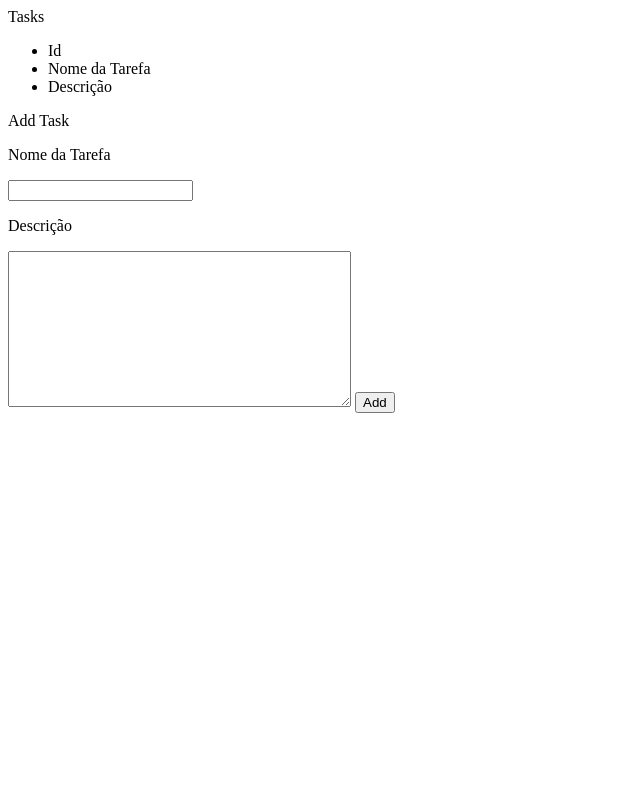
After one commit to lucasdlg5/ForceLineProject, a Flask app: template todoapp/template/home.1.html in a window 1280 px wide. The commit adds this page. Shown: the whole page, without its empty margins (0-640 px from the left). Run offline with Flask 2, Linux system fonts and the light colour scheme; the template is opened without the code that fills it, so the values that code supplies are empty.

Commit message:
página home

```diff
--- a/todoapp/static/home.css
+++ b/todoapp/static/home.css
@@ -1,141 +1,49 @@
-body{
-    background: #fff;
-}
-*{
-    margin: 0;
-    padding: 0;
+
+.modal-buttons{
+    display: flex;
+    justify-content: space-between;
 }
 
-.container{
-    display: flex;
-    flex-direction: column;
-    margin-top: 1%;
-    margin-right: auto;
-    margin-left: auto;
-    justify-content: flex-start;
-    border-radius: 3px;
-    width: 80vw;
-    height: 30vh;
-    box-shadow: 0 0 2rem rgba(0,0,0,0.1), 0 0 3rem rgba(0,0,0,0.03);
-}
-
-.title{
-    font-weight: bold;
-    width: 80vw;
-    justify-content: center;
-    display: flex;
-    margin-left: 10%;
-    margin-top: 2%;
-    font-size: 25px;
-    font-family: roboto;
-    /* border-bottom: 1px solid rgb(0, 0, 0, 0.2); */
+#outer-modal{
+    display: none;
+    align-items: center;
+    position: absolute;
+    z-index: 1000;
+    left: 0;
+    right: 0;
+    top: auto;
 
 }
 
+.modal-dialog {
 
-ul {
-    margin-top: 0.1%;
-    margin-left: 1%;
     display: flex;
-    flex-direction: row;
-    width: 100%;
+    align-items: center;
+    justify-content: center;
+    height: 100vh;
+}
+
+.modal {
+    width: 500px;
+    margin: 0px auto;
+    padding: 20px;
+    border-radius: 2px;
+    box-shadow: 0 2px 8px 1px;
+    transition: all 0.2s ease-in;
+  }
 
 
-}
-li{
-    margin-top: 0.5%;
-    font-weight: bold;
-    font-family: Lato;
-    height: 10%;
-    margin-right: 20%;
-    list-style-type: none;
-
-
-}
-#data {
+.home-header{
     display: flex;
-    flex-direction: column;
-    justify-content: left;
-    overflow-y: auto;
-
-}
-form{
-    display: flex;
-    flex-direction: column;
-    margin-top: 1%;
-    margin-right: auto;
-    margin-left: auto;
-    justify-content: flex-start;
-    border-radius: 3px;
-    width: 80vw;
-    height: 60vh;
-    box-shadow: 0 0 2rem rgba(0,0,0,0.1), 0 0 3rem rgba(0,0,0,0.03);
-
+    justify-content: space-between;
+    width: 100%;
 }
 
-input, textarea {
-    margin-left: 5%;
-    width: 90%;
-    min-width: 90%;
-    max-width: 90%;
-    min-height: 2rem;
-    font: inherit;
-    font-size: 1.6rem;
-    border: 0.1rem solid rgba(0, 0, 0, 0.1);
-  }
-textarea{
-    border-radius: 5px;
-    font-size: 100%;
-
+.home-content{
+    display: flex;
+    justify-content: center;
 }
-p{
-    margin-left: 5%;
-    font-weight: bold;
-    width: 80vw;
-    justify-content: flex-start;
-    display: flex;
-    margin-top: 2%;
-    font-size: 18px;
-    font-family: roboto;
-
+.tasks-table{
+    width: 85%;
+    margin-bottom: 50px;
 }
-
-
-.animate
-{
-	transition: all 0.1s;
-	-webkit-transition: all 0.1s;
-}
-
-.action-button
-{
-	position: relative;
-	padding: 10px 40px;
-    margin: 0px 10px 10px 0px;
-    float: left;
-	border-radius: 10px;
-	font-family: roboto;
-	font-size: 25px;
-	color: #FFF;
-	text-decoration: none;
-}
-
-
-
-.green{
-    width: 10%;
-    height: 10%;
-    margin-left: 77%;
-    margin-top: 2%;
-    text-align: center;
-	background-color: #82BF56;
-	border-bottom: 5px solid #669644;
-	text-shadow: 0px -2px #669644;
-}
-
-
-.action-button:active
-{
-	transform: translate(0px,5px);
-	border-bottom: 1px solid;
-}
--- /dev/null
+++ b/todoapp/template/home.1.html
@@ -0,0 +1,31 @@
+<html>
+    <head>
+            <meta name="author" content="www.twitter.com/cheeriottis">
+            <link href='https://fonts.googleapis.com/css?family=Pacifico' rel='stylesheet' type='text/css'>
+
+           <link rel="stylesheet" href="../static/home.css">
+    </head>
+    <body>
+        <div class="title">Tasks</div>
+        <div class="container">
+
+            <ul>
+                <li>Id</li>
+                <li>Nome da Tarefa</li>
+                <li>Descrição</li>
+            </ul>
+            <ul id="data"></ul>
+        </div>
+        <div class="title">Add Task</div>
+        <div>
+
+            <p>Nome da Tarefa</p>
+            <input id="name" type="text"/>
+            <p>Descrição</p>
+            <textarea id="description" name="comentário" rows="10" cols="40"></textarea>
+            <button id="add-task" class="action-button shadow animate green">Add</button>
+        </div>
+        <script src="https://unpkg.com/axios/dist/axios.min.js"></script>
+        <script src="../static/home.js"></script>
+    </body>
+</html>
```
Also changed, not shown: todoapp/static/add-tasks-modal.css (added, +22 -0 lines), todoapp/static/home.1.js (added, +78 -0 lines), todoapp/static/home.js (+10 -75 lines), todoapp/template/add-tasks-modal.html (added, +61 -0 lines), todoapp/template/home.html (+123 -25 lines), todoapp/template/index.1.html (added, +52 -0 lines), todoapp/template/index.html (+11 -22 lines), todoapp/template/pagina2.html (added, +26 -0 lines).
